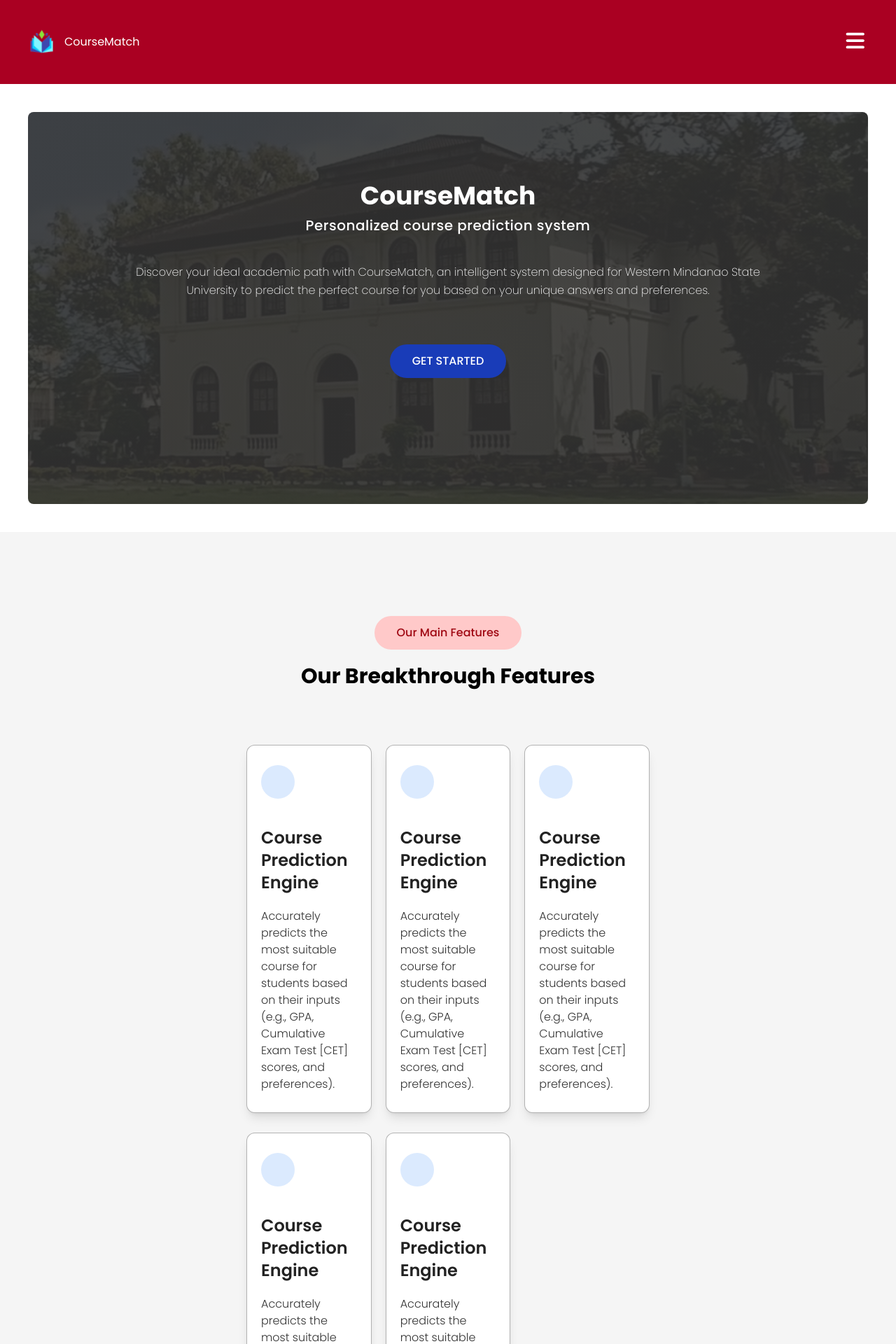
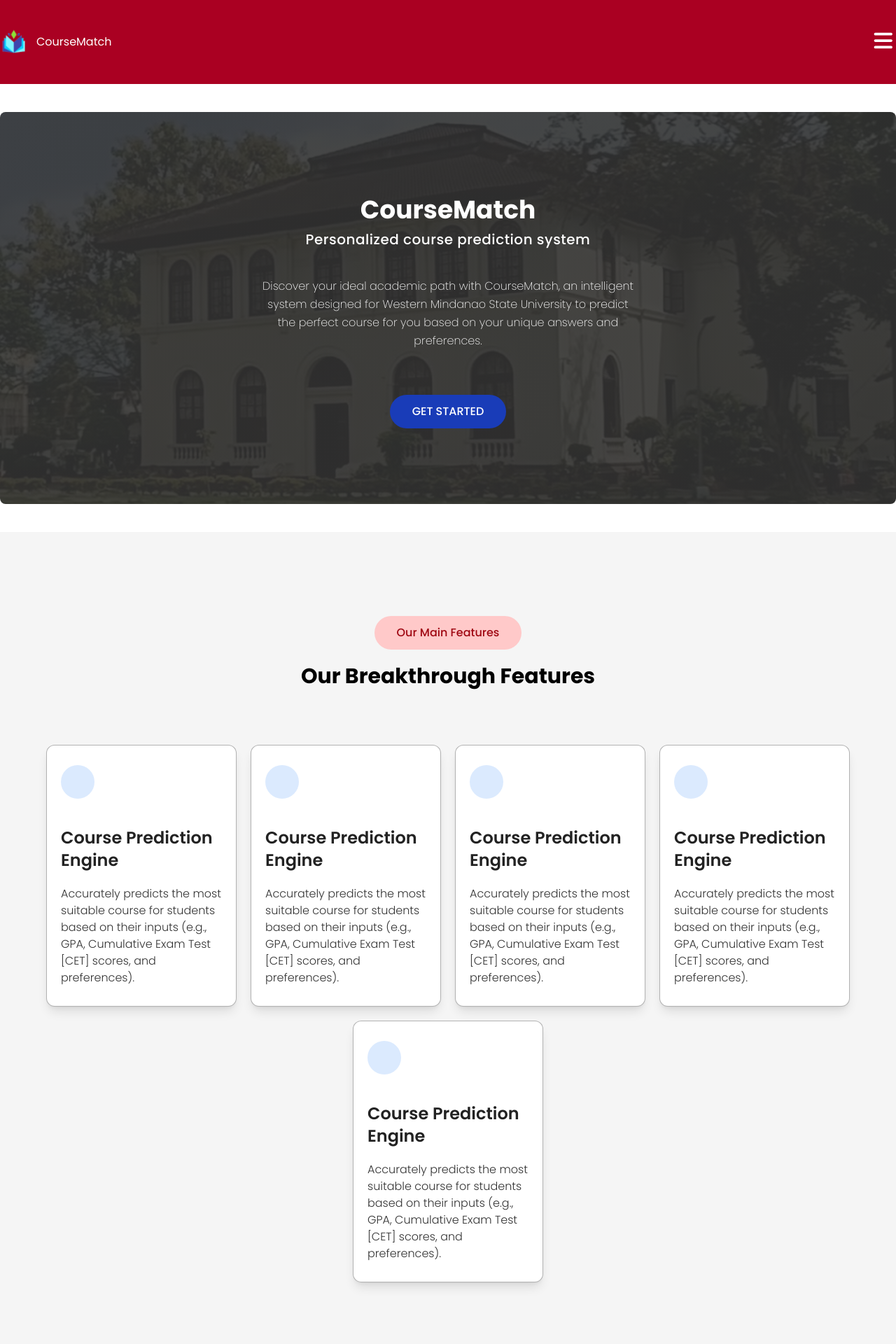
Before and after one commit to wilhelmusolejr/coursematch, a React (Vite) app in the folder client/: page / in a window 1280 px wide. Shown: the top 1920 px of the page at 70% size. Built offline with nearby package versions, Linux system fonts and the light colour scheme.

Commit message:
style: make page responsive for all devices

```diff
--- a/client/src/App.jsx
+++ b/client/src/App.jsx
@@ -12,7 +12,8 @@ function App() {
       {/* HEADER */}
       <div className="text-white">
         {/* Navigator */}
-        <nav className="bg-red-primary container flex justify-between h-[15vh] items-center px-10 ">
+        <nav className="bg-red-primary h-[15vh] flex justify-center items-center">
+          <div className="flex justify-between items-center container xl:px-0 px-10">
             {/* logo */}
             <div className="flex items-center gap-3 ">
               <div className="w-10 h-10 border-1 rounded-lg hidden"></div>
@@ -24,11 +25,12 @@ function App() {
             <div className="">
               <FontAwesomeIcon icon={faBars} className=" text-3xl" />
             </div>
+          </div>
         </nav>
 
         {/* Content */}
-        <div className=" flex justify-center items-center h-[80vh] p-10">
-          <div className="px-5 header-background py-20 md:pt-25 h-full rounded-lg md:text-center">
+        <div className="container mx-auto flex justify-center items-center w-full xl:px-0 px-10 h-[80vh] py-10">
+          <div className="w-full h-full px-5 lg:px-0 header-background py-20 md:pt-30 rounded-lg md:text-center">
             {/* 1 */}
             <div className="flex  flex-col gap-2 mb-10 ">
               <h2 className="text-4xl font-bold">CourseMatch</h2>
@@ -38,7 +40,7 @@ function App() {
             </div>
 
             {/* 2 */}
-            <p className="mb-16 leading-relaxed font-extralight md:w-10/12 m-auto">
+            <p className="mb-16 leading-relaxed font-extralight lg:w-5/12 md:w-10/12 m-auto ">
               Discover your ideal academic path with CourseMatch, an intelligent
               system designed for Western Mindanao State University to predict
               the perfect course for you based on your unique answers and
@@ -57,6 +59,7 @@ function App() {
 
       {/* features */}
       <div className="bg-white-primary py-30 px-10">
+        <div className="container mx-auto">
           {/* heading */}
           <SectionHeading
             tagline="Our main features"
@@ -64,7 +67,7 @@ function App() {
           />
 
           {/* parent */}
-        <div className="max-w-xl m-auto grid gap-y-7 gap-x-5 grid-cols-1 sm:grid-cols-2 lg:grid-cols-3 justify-items-center">
+          <div className="flex flex-wrap gap-5 justify-center items-center">
             {/* card */}
             <FeatureCard />
 
@@ -84,9 +87,9 @@ function App() {
 
               {/* paragraph */}
               <p className="text-white-tertiary font-light">
-              Accurately predicts the most suitable course for students based on
-              their inputs (e.g., GPA, Cumulative Exam Test [CET] scores, and
-              preferences).
+                Accurately predicts the most suitable course for students based
+                on their inputs (e.g., GPA, Cumulative Exam Test [CET] scores,
+                and preferences).
               </p>
             </div>
 
@@ -98,11 +101,15 @@ function App() {
 
             {/* card */}
             <FeatureCard />
+
+            <div className="bg-white hidden flex opacity-0 w-75 md:w-68 rounded-xl p-5 py-7 shadow-lg  flex-col border-1 border-black/30"></div>
+          </div>
         </div>
       </div>
 
       {/* album of courses */}
       <div className="py-30 px-10 bg-blue-900">
+        <div className="container mx-auto">
           {/* heading */}
           <div className="capitalize mb-20 flex justify-center items-center flex-col gap-5">
             <div className="rounded-3xl bg-white text-red-500 font-medium  px-8 py-3 w-fit">
@@ -121,7 +128,8 @@ function App() {
             grid-cols-[repeat(2,100px)]
             sm:grid-cols-[repeat(2,100px)]
             md:grid-cols-[repeat(3,150px)]
-            lg:grid-cols-[repeat(3,200px)]
+            lg:grid-cols-[repeat(4,150px)]
+            xl:grid-cols-[repeat(4,200px)]
           "
           >
             <CourseImageCard />
@@ -132,15 +140,18 @@ function App() {
             <CourseImageCard />
           </div>
         </div>
+      </div>
 
       {/* about us */}
-      <div className="py-30 ">
+      <div className="py-30 lg:px-10">
+        <div className="container mx-auto">
           {/* heading */}
           <SectionHeading tagline="About us" heading="What drives us" />
 
+          <div className="flex flex-col lg:flex-row lg:justify-center lg:items-center ">
             {/* image */}
-        <div className="bg-gray-200 py-10 mb-15  ">
-          <div className="h-[50vh] px-10  rounded-lg overflow-hidden">
+            <div className="bg-gray-200 py-10 mb-15 lg:rounded-lg lg:mb-0 lg:w-5/12 xl:w-4/12 ">
+              <div className="h-[50vh] px-10 rounded-lg overflow-hidden">
                 <img
                   src="/images/about_me.png"
                   alt=""
@@ -149,21 +160,24 @@ function App() {
               </div>
             </div>
 
-        <div className="px-10 mb-10 md:w-10/12 md:m-auto">
+            <div className="lg:w-6/12 flex flex-col gap-10 items-center justify-center  ">
+              {/* about me */}
+              <div className="px-10 mb-10 md:w-10/12 lg:w-full md:m-auto lg:m-0 ">
                 <h3 className="text-2xl mb-2 font-semibold ">About me</h3>
                 <p className="text-secondary font-light leading-relaxed ">
-            Wilhelmus is a passionate full-stack web developer and designer with
-            a background in Computer Science. With expertise in Laravel, the
-            MERN stack, and a knack for creating intuitive user interfaces,
-            Wilhelmus brings innovative ideas to life. Known for their
-            dedication to crafting efficient and impactful digital solutions,
-            they thrive on building projects that solve real-world problems,
-            including personalized systems like course prediction platforms.
+                  Wilhelmus is a passionate full-stack web developer and
+                  designer with a background in Computer Science. With expertise
+                  in Laravel, the MERN stack, and a knack for creating intuitive
+                  user interfaces, Wilhelmus brings innovative ideas to life.
+                  Known for their dedication to crafting efficient and impactful
+                  digital solutions, they thrive on building projects that solve
+                  real-world problems, including personalized systems like
+                  course prediction platforms.
                 </p>
               </div>
 
               {/* parent */}
-        <div className="px-10 flex gap-5 md:w-10/12 md:m-auto flex-col uppercase">
+              <div className="px-10 flex gap-5 md:w-10/12 lg:w-full lg:m-0 md:m-auto flex-col uppercase">
                 {/* card */}
                 <div className="flex gap-5 items-center">
                   {/* icon */}
@@ -180,6 +194,8 @@ function App() {
                   <div className="">wilhelmus.vercel.app</div>
                 </div>
               </div>
+            </div>
+          </div>
 
           <div className="hidden">
             <p className="text-secondary font-light leading-relaxed text-center w-8/12 mx-auto">
@@ -189,15 +205,16 @@ function App() {
               course prediction system that leverages advanced algorithms and
               data-driven insights to help students find the perfect course that
               aligns with their skills, interests, and career aspirations. We
-            believe that every student deserves the opportunity to thrive in an
-            academic environment that suits them best, and we are committed to
-            making that a reality through our innovative platform.
+              believe that every student deserves the opportunity to thrive in
+              an academic environment that suits them best, and we are committed
+              to making that a reality through our innovative platform.
             </p>
+          </div>
         </div>
       </div>
 
       {/* banner */}
-      <div className="py-30 mb-30 md:w-10/12 m-auto md:rounded-xl text-white bg-blue-200 text-center flex flex-col justify-center items-center gap-5 px-10">
+      <div className="container py-20 mb-30 md:w-10/12 lg:w-11/12 m-auto md:rounded-xl text-white bg-blue-200 text-center flex flex-col justify-center items-center gap-5 px-10">
         {/* heading */}
         <h2 className="font-bold text-3xl md:w-6/12">
           Ready to find your perfect course?
@@ -211,22 +228,26 @@ function App() {
 
       {/* footer */}
       <footer className="pt-30  bg-red-primary text-white">
-        <div className="px-10 pb-30">
+        <div className="container mx-auto flex justify-between flex-col lg:flex-row gap-10 xl:px-0 px-10 pb-30">
+          {/* 1 */}
+          <div className="lg:w-3/12 md:w-6/12">
             {/* logo */}
             <div className="flex items-center gap-3 mb-5">
               <img src="/images/logo.png" alt="" className="w-10 h-10" />
               <h2>CourseMatch</h2>
             </div>
 
-          <p className="text-white-secondary font-light leading-relaxed mb-16 md:w-10/12">
+            <p className="text-white-secondary font-light leading-relaxed mb-16 ">
               CourseMatch: Personalized Course Prediction System is designed to
               help students at Western Mindanao State University discover their
               ideal academic paths with ease
             </p>
+          </div>
 
-          <div className="flex flex-wrap gap-5">
+          {/* 2 */}
+          <div className="lg:w-8/12 flex flex-wrap  lg:justify-center xl:justify-end gap-15 lg:gap-10">
             {/*  */}
-            <div className="mb-10 md:w-4/12">
+            <div className="">
               <h2 className="uppercase text-2xl mb-5">Quick links</h2>
               <ul className="capitalize flex gap-3 flex-col">
                 <li>
@@ -245,11 +266,11 @@ function App() {
             </div>
 
             {/*  */}
-            <div className="mb-10 md:w-5/12">
+            <div className="max-w-80">
               <h2 className="uppercase text-2xl mb-5">Contact information</h2>
 
               {/* parent */}
-              <div className="flex flex-col gap-5">
+              <div className="flex flex-col gap-5 ">
                 {/* card */}
                 <div className="flex items-center gap-3">
                   {/* icon */}
@@ -280,7 +301,7 @@ function App() {
             </div>
 
             {/*  */}
-            <div className="mb-10 md:w-3/12">
+            <div className="">
               <h2 className="uppercase text-2xl mb-5">Social Links</h2>
 
               {/* parent */}
--- a/client/src/components/CourseImageCard.jsx
+++ b/client/src/components/CourseImageCard.jsx
@@ -2,7 +2,7 @@ import React from "react";
 
 export default function CourseImageCard() {
   return (
-    <div className="h-[100px] md:h-[150px] lg:h-[200px] bg-white rounded-lg">
+    <div className="h-[100px] md:h-[150px] xl:h-[200px] bg-white rounded-lg">
       <img
         src="/images/department_logo.png"
         alt=""
--- a/client/src/components/FeatureCard.jsx
+++ b/client/src/components/FeatureCard.jsx
@@ -2,7 +2,7 @@ import React from "react";
 
 export default function FeatureCard() {
   return (
-    <div className="bg-white rounded-xl max-w-68 p-5 py-7 shadow-lg flex flex-col border-1 border-black/30">
+    <div className="bg-white w-75 md:w-68 rounded-xl p-5 py-7 shadow-lg flex flex-col border-1 border-black/30">
       {/* icon */}
       <div className="h-12 w-12 bg-blue-100 rounded-full mb-10"></div>
 
```
Lines whose indentation alone changed are shown as unchanged.
